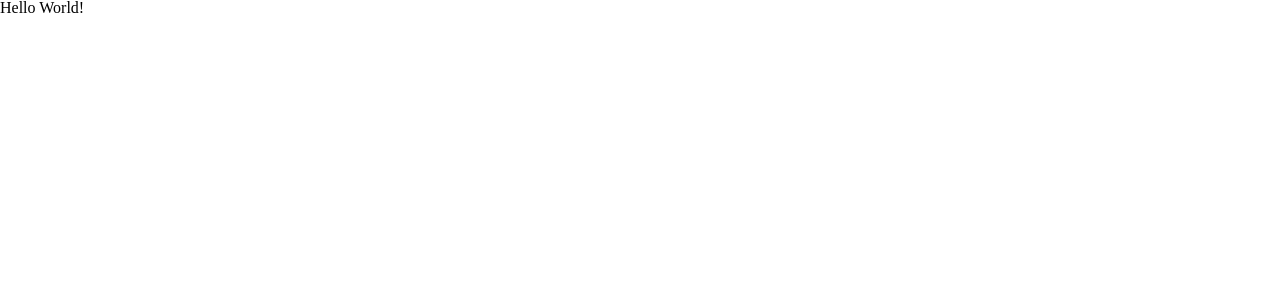
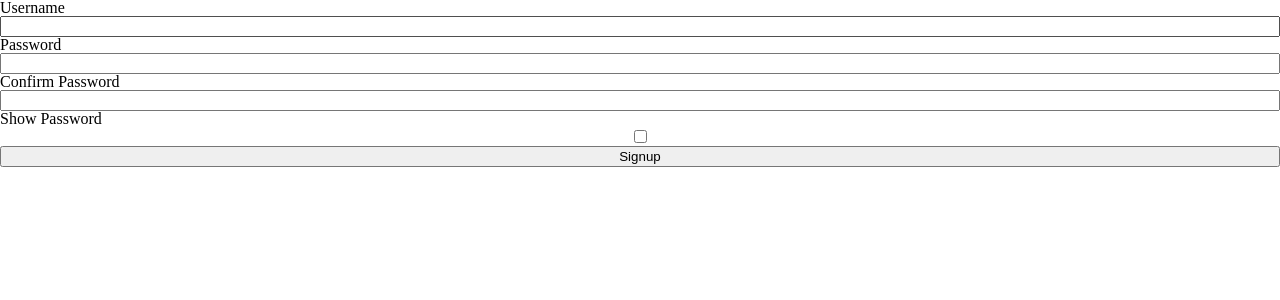
Before and after one commit to masonanders/signup-form-prototype, a React (Create React App) app: page / in a window 1280 px wide. Shown: the top 300 px of the page. Built offline with nearby package versions, Linux system fonts and the light colour scheme.

Commit message:
Add form elements and basic state handling

```diff
--- a/src/App.js
+++ b/src/App.js
@@ -1,7 +1,9 @@
+import Signup from "./components/Signup";
+
 export default function App() {
   return (
     <div>
-      Hello World!
+      <Signup />
     </div>
   );
 }
--- /dev/null
+++ b/src/components/Signup/index.js
@@ -0,0 +1,27 @@
+import {useState} from 'react'
+import "./signup.css"
+
+export default function Signup() {
+    const [username, setUsername] = useState('')
+    const [password, setPassword] = useState('')
+    const [confPass, setConfPass] = useState('')
+    const [showPass, setShowPass] = useState(false)
+
+    return (
+        <div className="signup-form">
+            <label htmlFor="username">Username</label>
+            <input type="text" id="username" value={username} onChange={e => setUsername(e.target.value)} />
+
+            <label htmlFor="pass">Password</label>
+            <input type="password" id="pass" value={password} onChange={e => setPassword(e.target.value)} />
+
+            <label htmlFor="conf-pass">Confirm Password</label>
+            <input type="password" id="conf-pass" value={confPass} onChange={e => setConfPass(e.target.value)} />
+
+            <label htmlFor="show-pass">Show Password</label>
+            <input type="checkbox" id="show-pass" checked={showPass} onChange={e => setShowPass(e.target.checked)} />
+
+            <button>Signup</button>
+        </div>
+    )
+}
--- /dev/null
+++ b/src/components/Signup/signup.css
@@ -0,0 +1,4 @@
+.signup-form {
+    display: flex;
+    flex-direction: column;
+}
```
